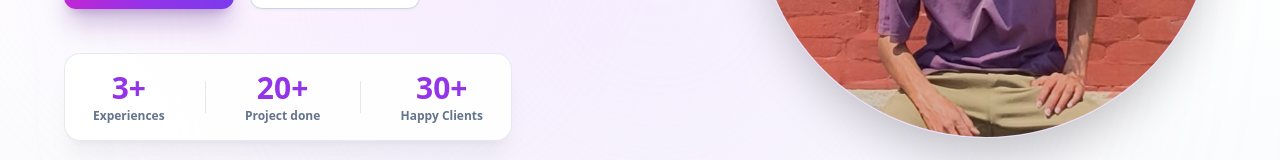
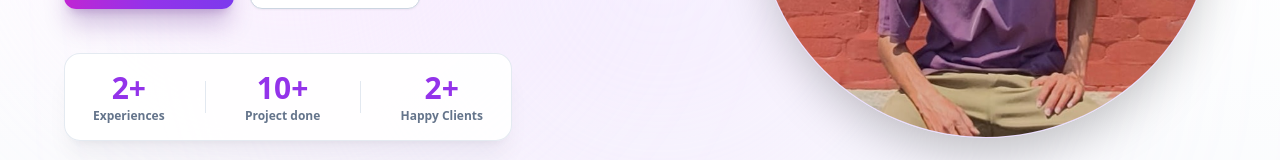
Before and after one commit to RijanRegmi/RijanRegmi, a Next.js app: page / in a window 1280 px wide. Shown: the part 548-708 px from the top of the page. Built offline with nearby package versions, Linux system fonts and the light colour scheme; no server answers.

Commit message:
update code

```diff
--- a/components/sections/HeroSection.tsx
+++ b/components/sections/HeroSection.tsx
@@ -110,17 +110,17 @@ export default function HeroSection() {
           <div className="pt-2 sm:pt-3 w-full flex justify-center lg:justify-start">
             <div className="inline-flex items-center justify-center gap-4 sm:gap-8 lg:gap-10 bg-white/90 backdrop-blur-md border border-slate-200/90 rounded-2xl px-4 sm:px-7 py-3.5 sm:py-4 shadow-xl shadow-slate-900/5 w-full max-w-md sm:w-fit">
               <div className="text-center">
-                <div className="text-xl sm:text-2xl lg:text-3xl font-black text-[#9333ea]">3+</div>
+                <div className="text-xl sm:text-2xl lg:text-3xl font-black text-[#9333ea]">2+</div>
                 <div className="text-[11px] sm:text-xs text-slate-500 font-semibold mt-0.5 whitespace-nowrap">Experiences</div>
               </div>
               <div className="w-[1px] h-8 bg-slate-200" />
               <div className="text-center">
-                <div className="text-xl sm:text-2xl lg:text-3xl font-black text-[#9333ea]">20+</div>
+                <div className="text-xl sm:text-2xl lg:text-3xl font-black text-[#9333ea]">10+</div>
                 <div className="text-[11px] sm:text-xs text-slate-500 font-semibold mt-0.5 whitespace-nowrap">Project done</div>
               </div>
               <div className="w-[1px] h-8 bg-slate-200" />
               <div className="text-center">
-                <div className="text-xl sm:text-2xl lg:text-3xl font-black text-[#9333ea]">30+</div>
+                <div className="text-xl sm:text-2xl lg:text-3xl font-black text-[#9333ea]">2+</div>
                 <div className="text-[11px] sm:text-xs text-slate-500 font-semibold mt-0.5 whitespace-nowrap">Happy Clients</div>
               </div>
             </div>
```
